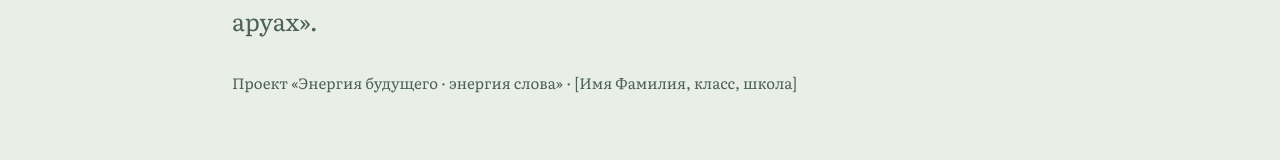
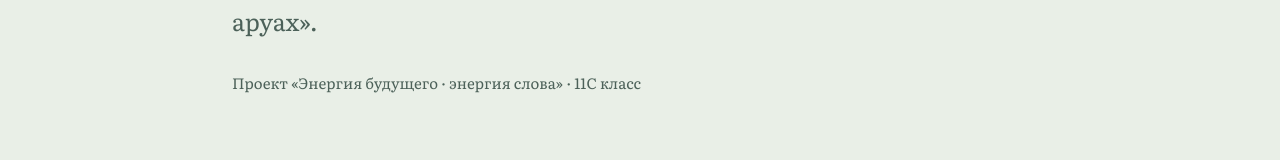
Before and after one commit to lvslian/energyofWord, a plain HTML site: page index.html in a window 1280 px wide. Shown: the part 430-590 px from the top of the page. Drawn offline with Linux system fonts and the light colour scheme.

Commit message:
Update index.html

```diff
--- a/index.html
+++ b/index.html
@@ -67,7 +67,7 @@ button.th{position:fixed;right:14px;bottom:calc(14px + env(safe-area-inset-botto
   <div class="eyes" aria-hidden="true"><i></i><i></i></div>
   <h1>Энергия слова</h1>
   <p class="lead">Как слово хранит память и определяет, какой будет культура завтра. По рассказу Светланы Назаровой «Мой зеленоглазый аруах».</p>
-  <p class="meta">Проект «Энергия будущего · энергия слова» · [Имя Фамилия, класс, школа]</p>
+  <p class="meta">Проект «Энергия будущего · энергия слова» · 11С класс </p>
 </header>
 
 <nav aria-label="Разделы"><div style="max-width:860px;margin:0 auto;padding:0 8px">
```
